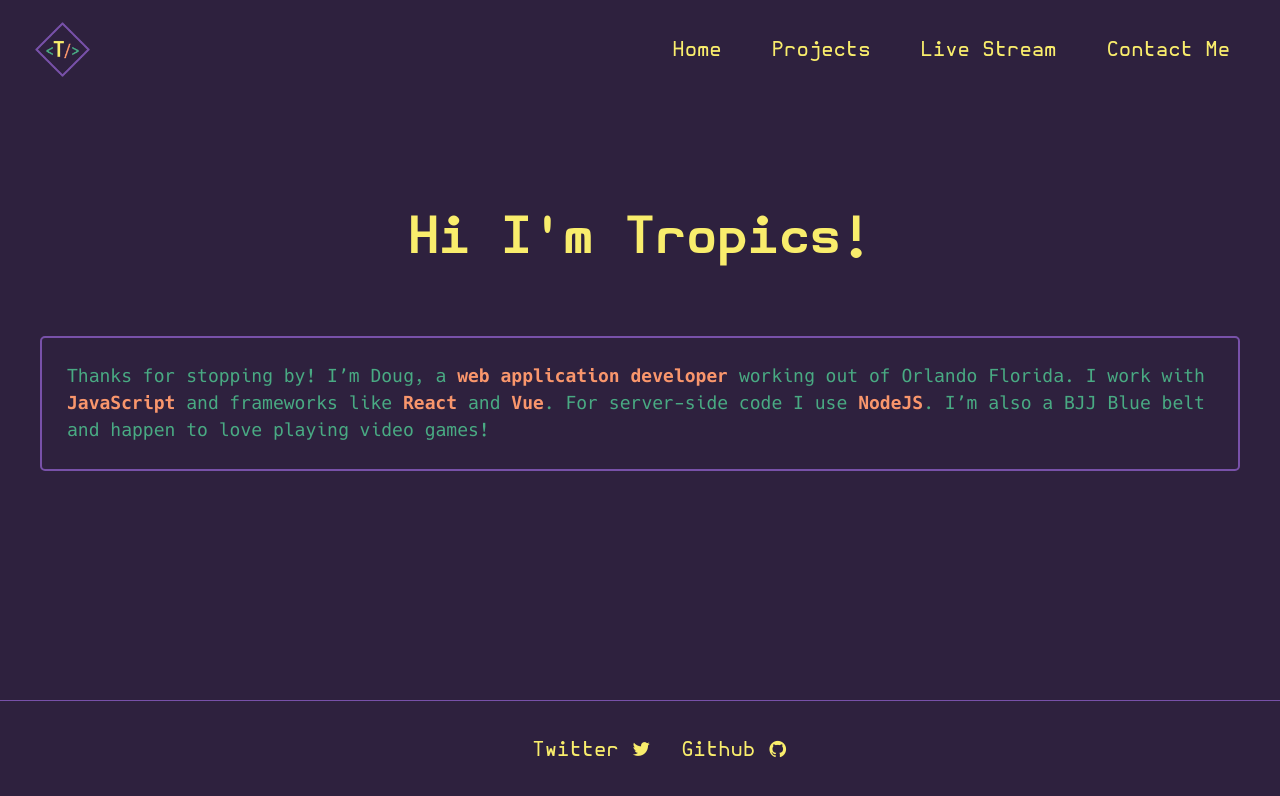
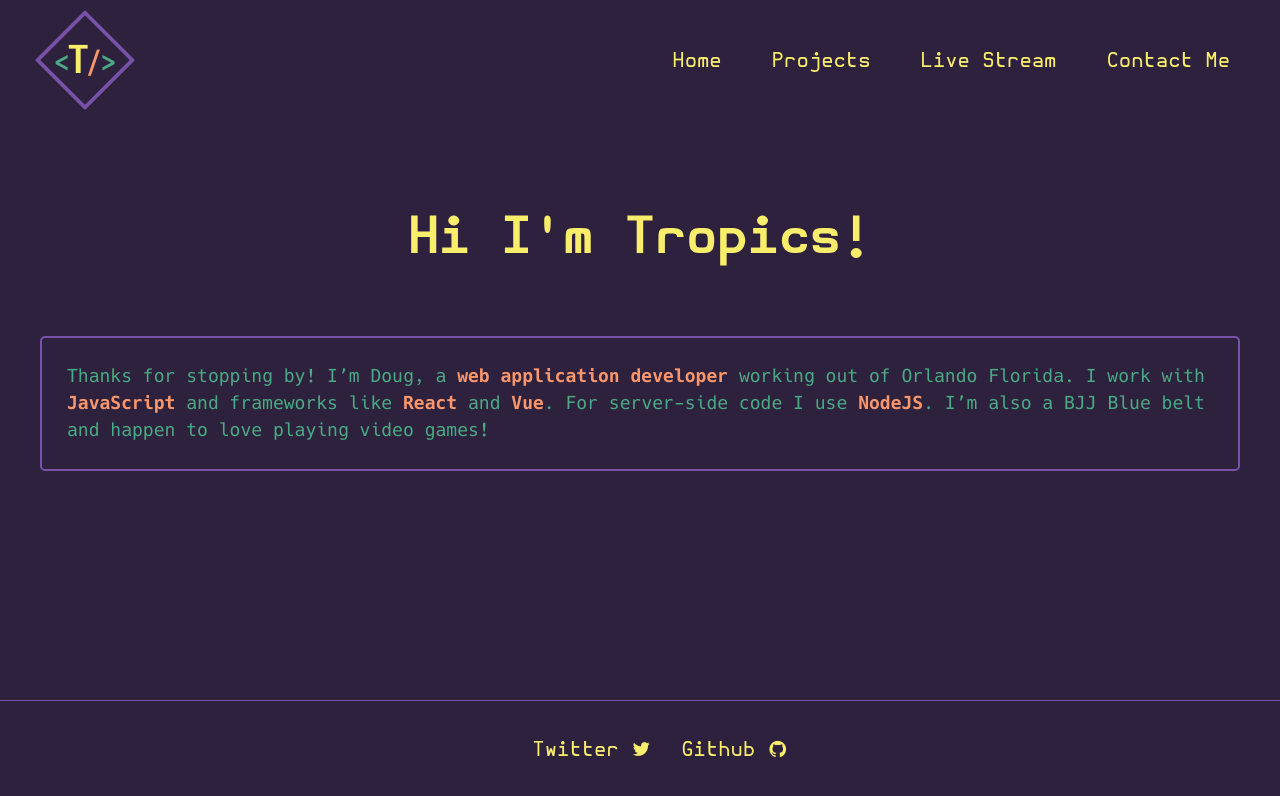
Before and after one commit to TropicsTheDev/PortfolioSite, a Next.js app in the folder client/: page / in a window 1280 px wide. Shown: the top 796 px of the page. Built offline with nearby package versions, Linux system fonts and the light colour scheme.

Commit message:
removed image optimization component for deployment again

```diff
--- a/client/components/Header.js
+++ b/client/components/Header.js
@@ -1,12 +1,12 @@
 import styles from "../styles/Header.module.css";
 import Link from "next/link";
-import Image from "next/image";
+
 
 function Header(props) {
   return (
     <header className={styles.header}>
       <div className={styles.logo}>
-        <Image src="/images/Minilogo.png" width="100px" height="100px" />
+        <img src="/images/Minilogo.png" width="100px" height="100px" />
       </div>
       <nav className={styles.nav}>
         <ul className={styles.nav_links}>
```
